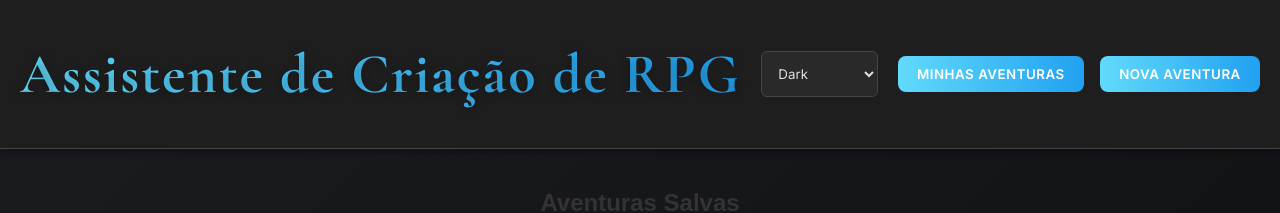
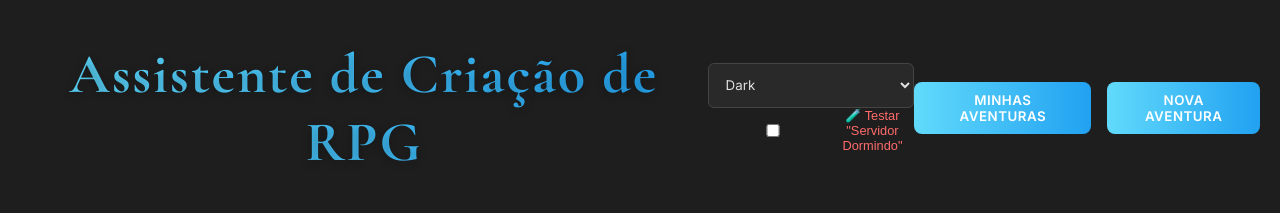
Before and after one commit to AndersonAraujoX/One-Shot, a React (Create React App) app in the folder frontend/: page / in a window 1280 px wide. Shown: the top 213 px of the page. Built offline with nearby package versions, Linux system fonts and the light colour scheme; no server answers.

Commit message:
fix(deploy): Injeta variavel de ambiente do Render no React Build e adiciona checkbox de testes de Cold Start

```diff
--- a/frontend/src/App.js
+++ b/frontend/src/App.js
@@ -16,6 +16,8 @@ function App() {
     const [error, setError] = useState(null);
     const [view, setView] = useState('list'); // 'list', 'create', 'view', 'chat'
 
+    const [simulateSleep, setSimulateSleep] = useState(false);
+
     const handleGenerateAdventure = async (config) => {
         setLoading(true);
         setLoadingMessage('Iniciando geração...');
@@ -23,6 +25,14 @@ function App() {
         setError(null);
         setAdventure({}); // Start with empty object
         setView('view');
+
+        if (simulateSleep) {
+            setTimeout(() => {
+                setError('Falha de conexão: O servidor na nuvem pode estar "dormindo" (ele hiberna após inatividade no plano gratuito). Aguarde 1 minuto e clique para Gerar novamente!');
+                setLoading(false);
+            }, 3000);
+            return;
+        }
 
         await generateAdventureStream(
             config,
@@ -103,6 +113,17 @@ function App() {
                         <option value="fantasy">Fantasia</option>
                         <option value="cyberpunk">Cyberpunk</option>
                     </select>
+                    <div style={{ display: 'flex', alignItems: 'center', gap: '8px', marginLeft: '15px' }}>
+                        <input
+                            type="checkbox"
+                            id="simulateSleep"
+                            checked={simulateSleep}
+                            onChange={(e) => setSimulateSleep(e.target.checked)}
+                        />
+                        <label htmlFor="simulateSleep" style={{ fontSize: '0.8rem', cursor: 'pointer', color: '#ff6b6b' }}>
+                            🧪 Testar "Servidor Dormindo"
+                        </label>
+                    </div>
                 </div>
                 <nav>
                     <button onClick={() => setView('list')}>Minhas Aventuras</button>
```
